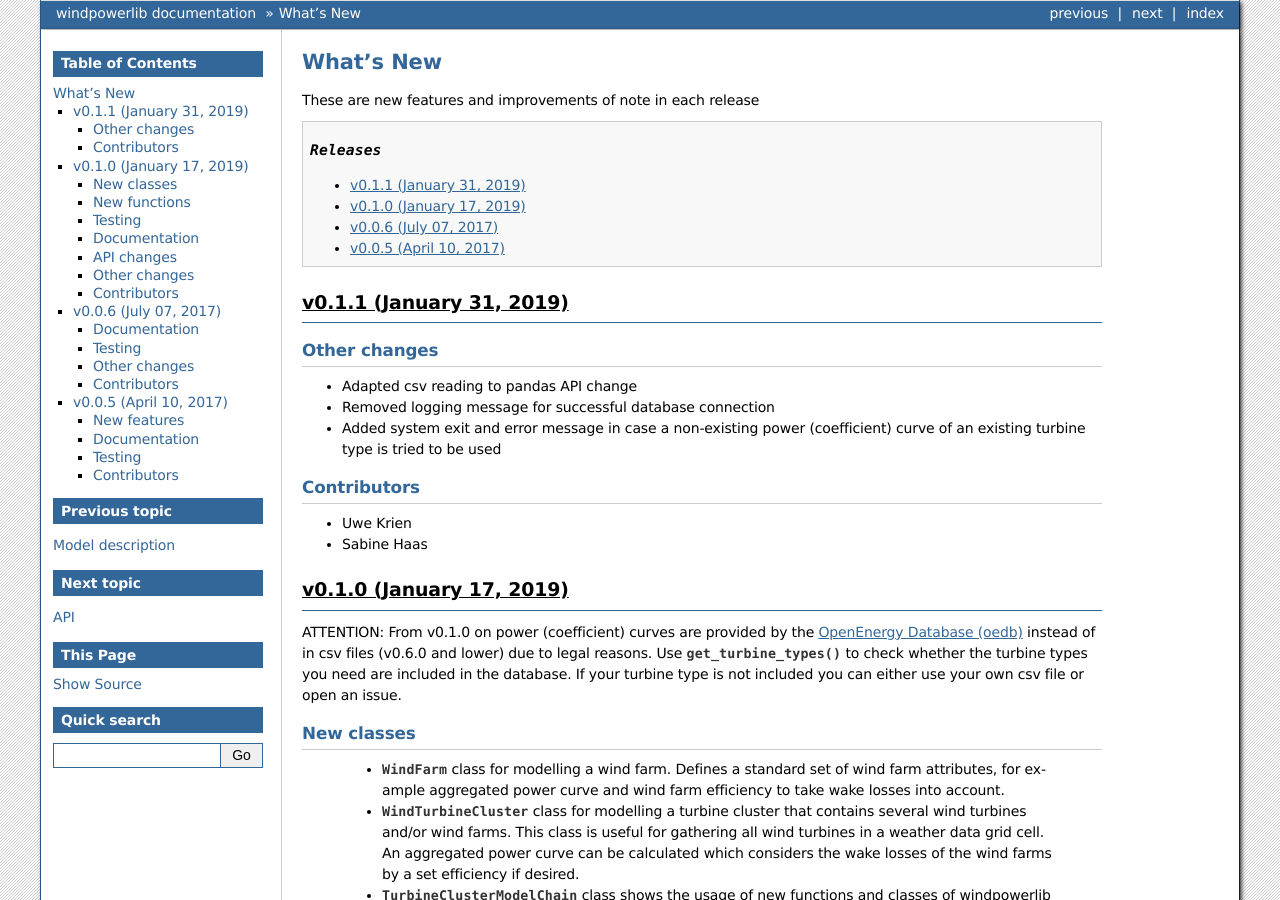
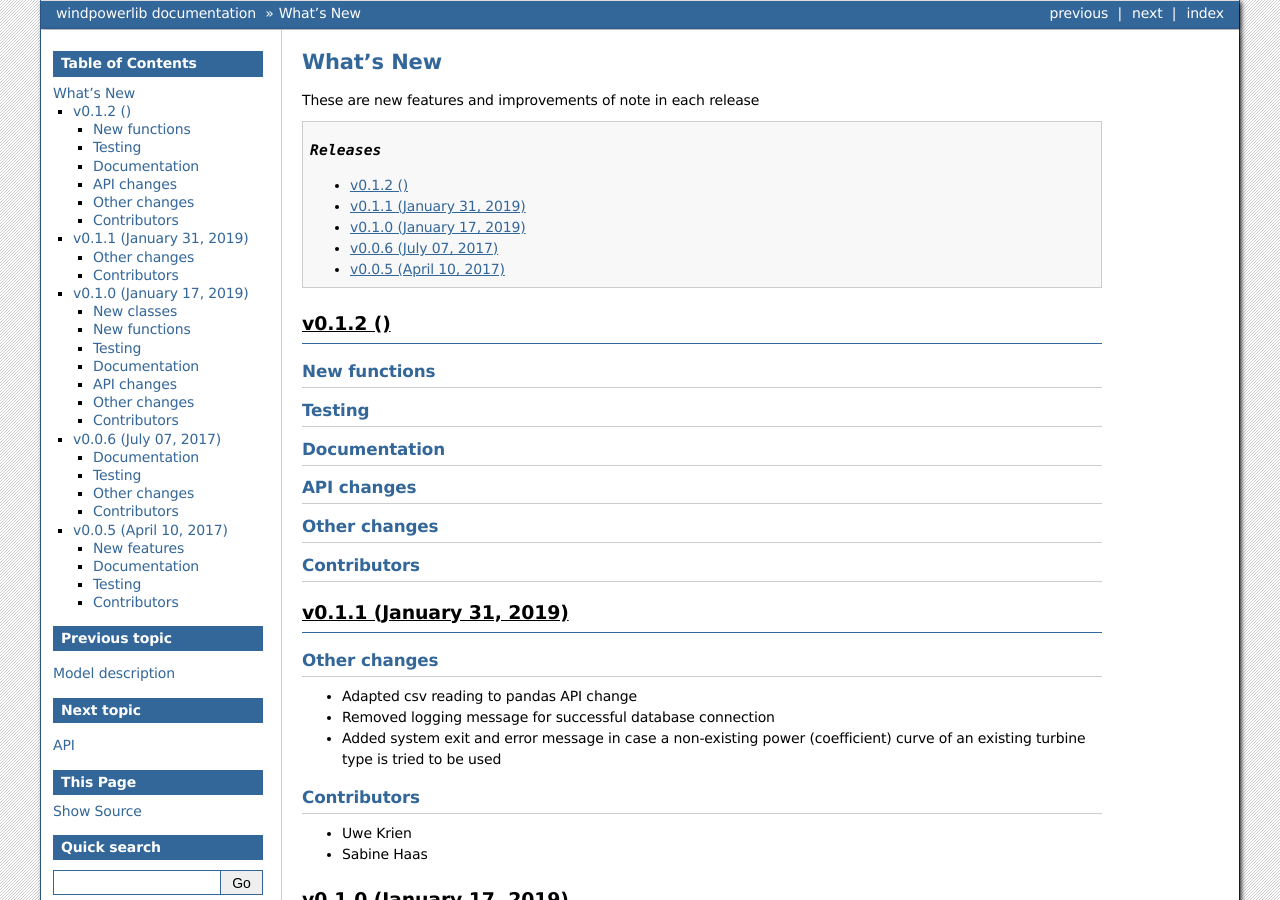
Before and after one commit to wind-python/windpowerlib, a Sphinx documentation site: the page built from doc/whats_new.rst, in a window 1280 px wide and 900 px high. Built offline with Sphinx 7.4.7, drawn with Linux system fonts in a browser that asks for light colours; formulas are drawn with MathJax 3.

Commit message:
Add whatsnew for release v0.1.2 on latest documentation

```diff
--- a/doc/whats_new.rst
+++ b/doc/whats_new.rst
@@ -8,6 +8,7 @@ These are new features and improvements of note in each release
     :local:
     :backlinks: top
 
+.. include::  whatsnew/v0-1-2.txt
 .. include::  whatsnew/v0-1-1.txt
 .. include::  whatsnew/v0-1-0.txt
 .. include::  whatsnew/v006.txt
```
